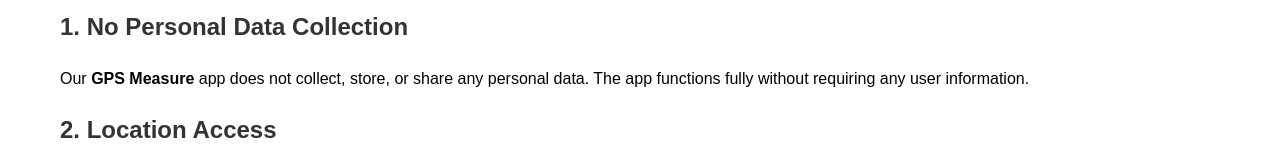
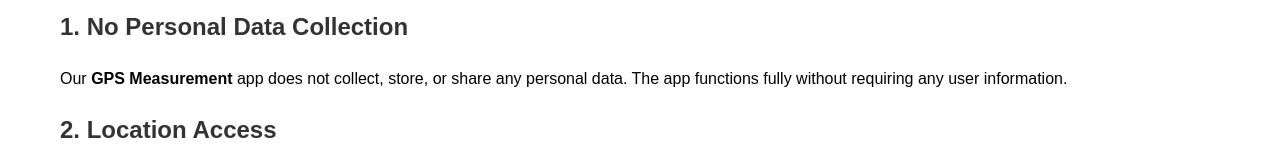
Before and after one commit to gosaimaharshigiri/GPS_mesurement_privacy_policy, a plain HTML site: page index.html in a window 1280 px wide. Shown: the part 192-352 px from the top of the page. Drawn offline with Linux system fonts and the light colour scheme.

Commit message:
Update index.html

```diff
--- a/index.html
+++ b/index.html
@@ -21,7 +21,7 @@
     <p><strong>Last Updated: 26/05/2025</strong></p>
 
     <h2>1. No Personal Data Collection</h2>
-    <p>Our <strong>GPS Measure</strong> app does not collect, store, or share any personal data. The app functions fully without requiring any user information.</p>
+    <p>Our <strong>GPS Measurement</strong> app does not collect, store, or share any personal data. The app functions fully without requiring any user information.</p>
 
     <h2>2. Location Access</h2>
     <p>The app uses your device's GPS solely to measure distances between two geographic points. This location data is processed locally and never transmitted or stored externally.</p>
```
